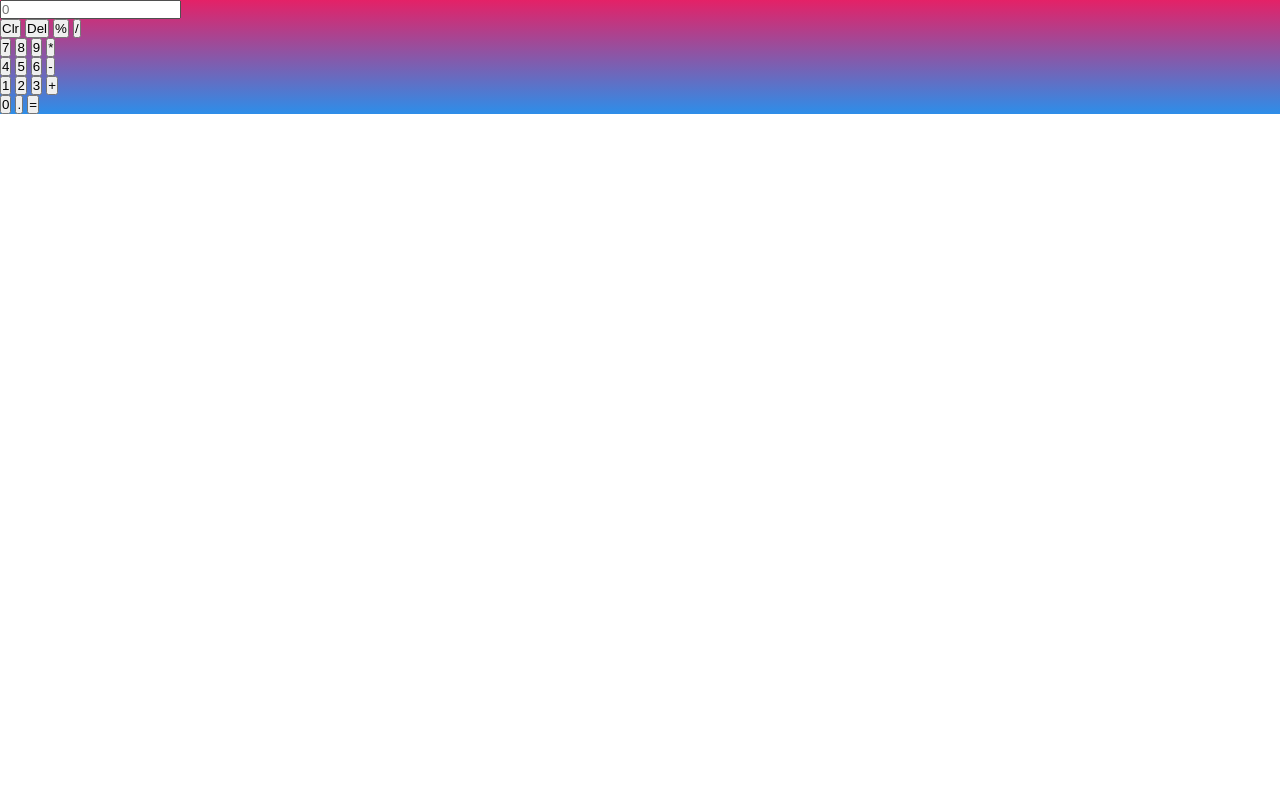
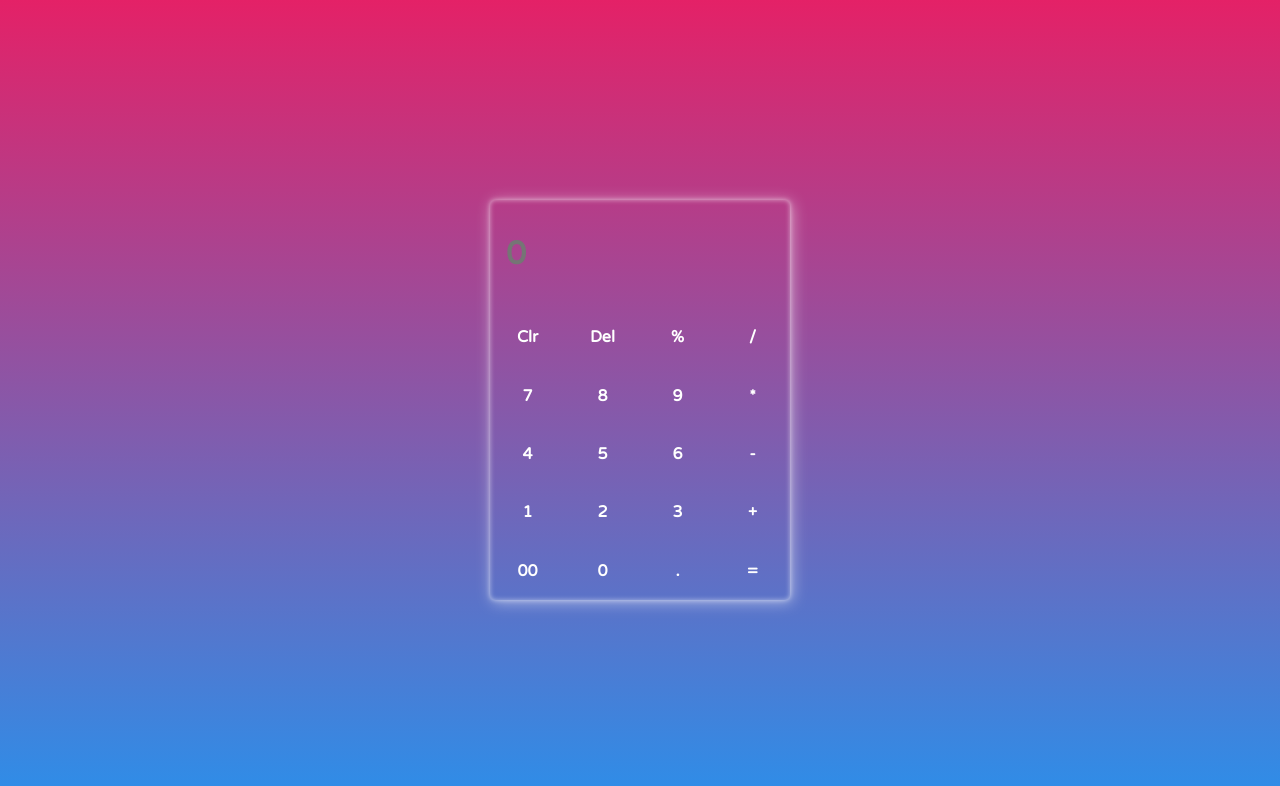
Before and after one commit to MALKA-ANJUM/JS_Calculator, a plain HTML site: page index.html in a window 1280 px wide. Drawn offline with Linux system fonts and the light colour scheme.

Commit message:
Add files via upload

```diff
--- a/index.html
+++ b/index.html
@@ -10,28 +10,29 @@
 <body>
       <div class="container">
           <div class="calculator">
-            <input type="text" id="output" placeholder="0"><br>
+            <input type="text" id="output" placeholder="0">
 
             <button onclick="clr()">Clr</button>
             <button onclick="del()">Del</button>
             <button onclick="display('%')">%</button>
-            <button onclick="display('/')">/</button><br>
+            <button onclick="display('/')">/</button>
 
             <button onclick="display('7')">7</button>
             <button onclick="display('8')">8</button>
             <button onclick="display('9')">9</button>
-            <button onclick="display('*')">*</button><br>
+            <button onclick="display('*')">*</button>
 
             <button onclick="display('4')">4</button>
             <button onclick="display('5')">5</button>
             <button onclick="display('6')">6</button>
-            <button onclick="display('-')">-</button><br>
+            <button onclick="display('-')">-</button>
 
             <button onclick="display('1')">1</button>
             <button onclick="display('2')">2</button>
             <button onclick="display('3')">3</button>
-            <button onclick="display('+')">+</button><br>
+            <button onclick="display('+')">+</button>
 
+            <button onclick="display('00')">00</button>
             <button onclick="display('0')">0</button>
             <button onclick="display('.')">.</button>
             <button onclick="calculate()" id="cal">=</button>
--- a/style.css
+++ b/style.css
@@ -1,10 +1,45 @@
+@import url('https://fonts.googleapis.com/css2?family=Varela+Round&display=swap');
 *{
     margin: 0;
     padding: 0;
     box-sizing: border-box;
+    font-family: 'Varela Round', sans-serif;
+    font-weight: bold;
 }
 .container {
-background: rgb(45,142,233);
-background: linear-gradient(0deg, rgba(45,142,233,1) 0%, rgba(228,33,103,1) 100%);
+    background: rgb(45,142,233);
+    background: linear-gradient(0deg, rgba(45,142,233,1) 0%, rgba(228,33,103,1) 100%);
+    background-size: cover;
+    height: 100vh;
+    display: flex;
+    justify-content: center;
+    align-items: center;
+}
+.calculator{
+    display: grid;
+    grid-template-columns: repeat(4, 75px);
+    background: transparent;
+    border-radius: 5px;
+    height: 50vh;
+    box-shadow: 0 0 5px rgba(255, 255, 255, 0.5),
+                2px 2px 15px rgba(255, 255, 255, 0.5),
+            inset 0 0 5px rgba(255, 255, 255, 0.5);
+}
+input{
+    grid-column: span 4;
+    background: transparent;
+    border: none;
+    padding: 0.5em;
+    color: #fff;
+    font-size: 2em;
 
 }
+
+button{
+    background: transparent;
+    border: none;
+    color: #fff;
+    font-size: 1em;
+
+
+}
```
